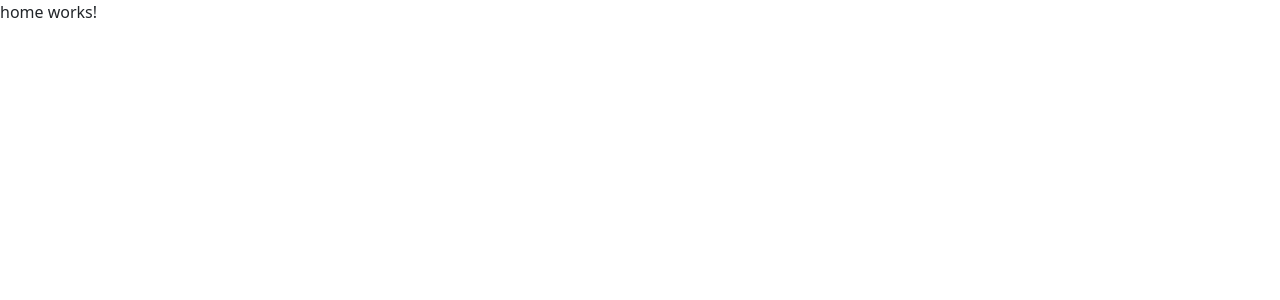
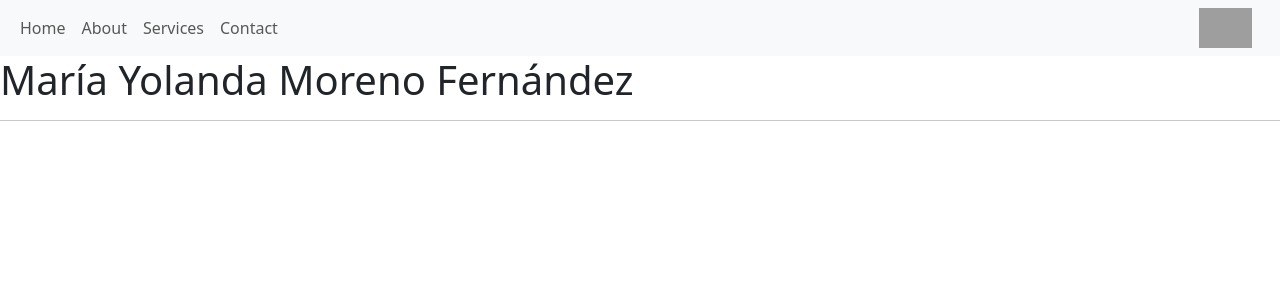
Before and after one commit to DaniWalkington/ymf-website, an Angular app: page / in a window 1280 px wide. Shown: the top 300 px of the page. Built offline with nearby package versions, Linux system fonts and the light colour scheme; grey boxes are pictures that could not be loaded.

Commit message:
add navbar to home component

```diff
--- a/src/app/components/pages/home/home.component.html
+++ b/src/app/components/pages/home/home.component.html
@@ -1 +1,3 @@
-<p>home works!</p>
+<app-navbar />
+<h1>María Yolanda Moreno Fernández</h1>
+<hr />
```
Also changed, not shown: src/app/components/pages/home/home.component.ts (+4 -5 lines).
